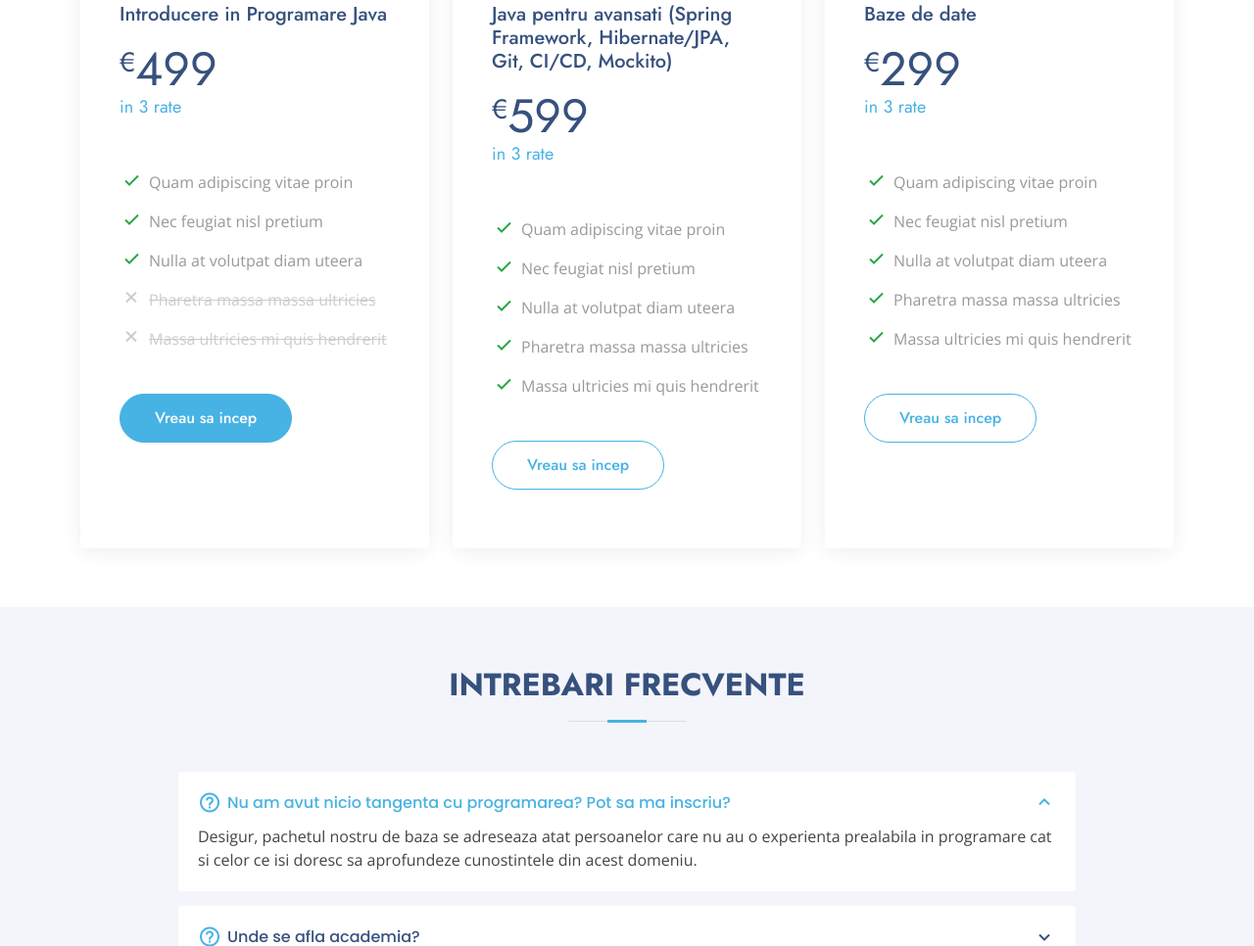
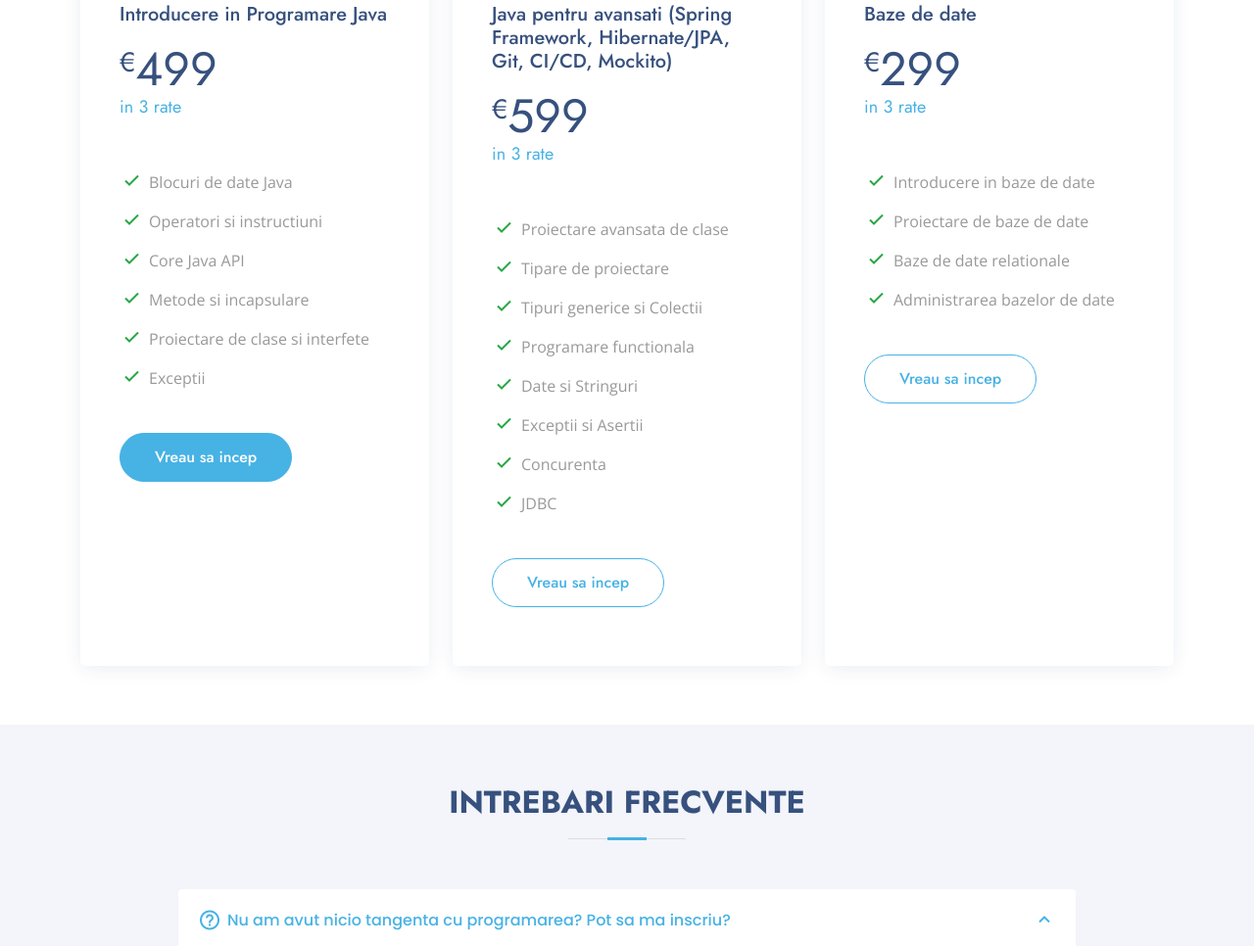
Before and after one commit to mrmariuspop/techcamp.ro, a plain HTML site: page index.html in a window 1280 px wide. Shown: the part 4075-5041 px from the top of the page at 98% size. Drawn offline with nearby package versions, Linux system fonts and the light colour scheme.

Commit message:
adaugare currciula

```diff
--- a/index.html
+++ b/index.html
@@ -437,11 +437,12 @@
                         <h3>Introducere in Programare Java</h3>
                         <h4><sup>€</sup>499<span>in 3 rate</span></h4>
                         <ul>
-                            <li><i class="bx bx-check"></i> Quam adipiscing vitae proin</li>
-                            <li><i class="bx bx-check"></i> Nec feugiat nisl pretium</li>
-                            <li><i class="bx bx-check"></i> Nulla at volutpat diam uteera</li>
-                            <li class="na"><i class="bx bx-x"></i> <span>Pharetra massa massa ultricies</span></li>
-                            <li class="na"><i class="bx bx-x"></i> <span>Massa ultricies mi quis hendrerit</span></li>
+                            <li><i class="bx bx-check"></i> Blocuri de date Java</li>
+                            <li><i class="bx bx-check"></i> Operatori si instructiuni</li>
+                            <li><i class="bx bx-check"></i> Core Java API</li>
+                            <li><i class="bx bx-check"></i> <span>Metode si incapsulare</span></li>
+                            <li><i class="bx bx-check"></i> <span>Proiectare de clase si interfete</span></li>
+                            <li><i class="bx bx-check"></i> <span>Exceptii</span></li>
                         </ul>
                         <a href="#contact" class="buy-btn">Vreau sa incep</a>
                     </div>
@@ -452,11 +453,14 @@
                         <h3>Java pentru avansati (Spring Framework, Hibernate/JPA, Git, CI/CD, Mockito)</h3>
                         <h4><sup>€</sup>599<span>in 3 rate</span></h4>
                         <ul>
-                            <li><i class="bx bx-check"></i> Quam adipiscing vitae proin</li>
-                            <li><i class="bx bx-check"></i> Nec feugiat nisl pretium</li>
-                            <li><i class="bx bx-check"></i> Nulla at volutpat diam uteera</li>
-                            <li><i class="bx bx-check"></i> Pharetra massa massa ultricies</li>
-                            <li><i class="bx bx-check"></i> Massa ultricies mi quis hendrerit</li>
+                            <li><i class="bx bx-check"></i> Proiectare avansata de clase</li>
+                            <li><i class="bx bx-check"></i> Tipare de proiectare</li>
+                            <li><i class="bx bx-check"></i> Tipuri generice si Colectii</li>
+                            <li><i class="bx bx-check"></i> Programare functionala</li>
+                            <li><i class="bx bx-check"></i> Date si Stringuri</li>
+                            <li><i class="bx bx-check"></i> Exceptii si Asertii</li>
+                            <li><i class="bx bx-check"></i> Concurenta</li>
+                            <li><i class="bx bx-check"></i> JDBC</li>
                         </ul>
                         <a href="#contact" class="buy-btn">Vreau sa incep</a>
                     </div>
@@ -467,11 +471,10 @@
                         <h3>Baze de date</h3>
                         <h4><sup>€</sup>299<span>in 3 rate</span></h4>
                         <ul>
-                            <li><i class="bx bx-check"></i> Quam adipiscing vitae proin</li>
-                            <li><i class="bx bx-check"></i> Nec feugiat nisl pretium</li>
-                            <li><i class="bx bx-check"></i> Nulla at volutpat diam uteera</li>
-                            <li><i class="bx bx-check"></i> Pharetra massa massa ultricies</li>
-                            <li><i class="bx bx-check"></i> Massa ultricies mi quis hendrerit</li>
+                            <li><i class="bx bx-check"></i> Introducere in baze de date</li>
+                            <li><i class="bx bx-check"></i> Proiectare de baze de date</li>
+                            <li><i class="bx bx-check"></i> Baze de date relationale</li>
+                            <li><i class="bx bx-check"></i> Administrarea bazelor de date</li>
                         </ul>
                         <a href="#contact" class="buy-btn">Vreau sa incep</a>
                     </div>
```
